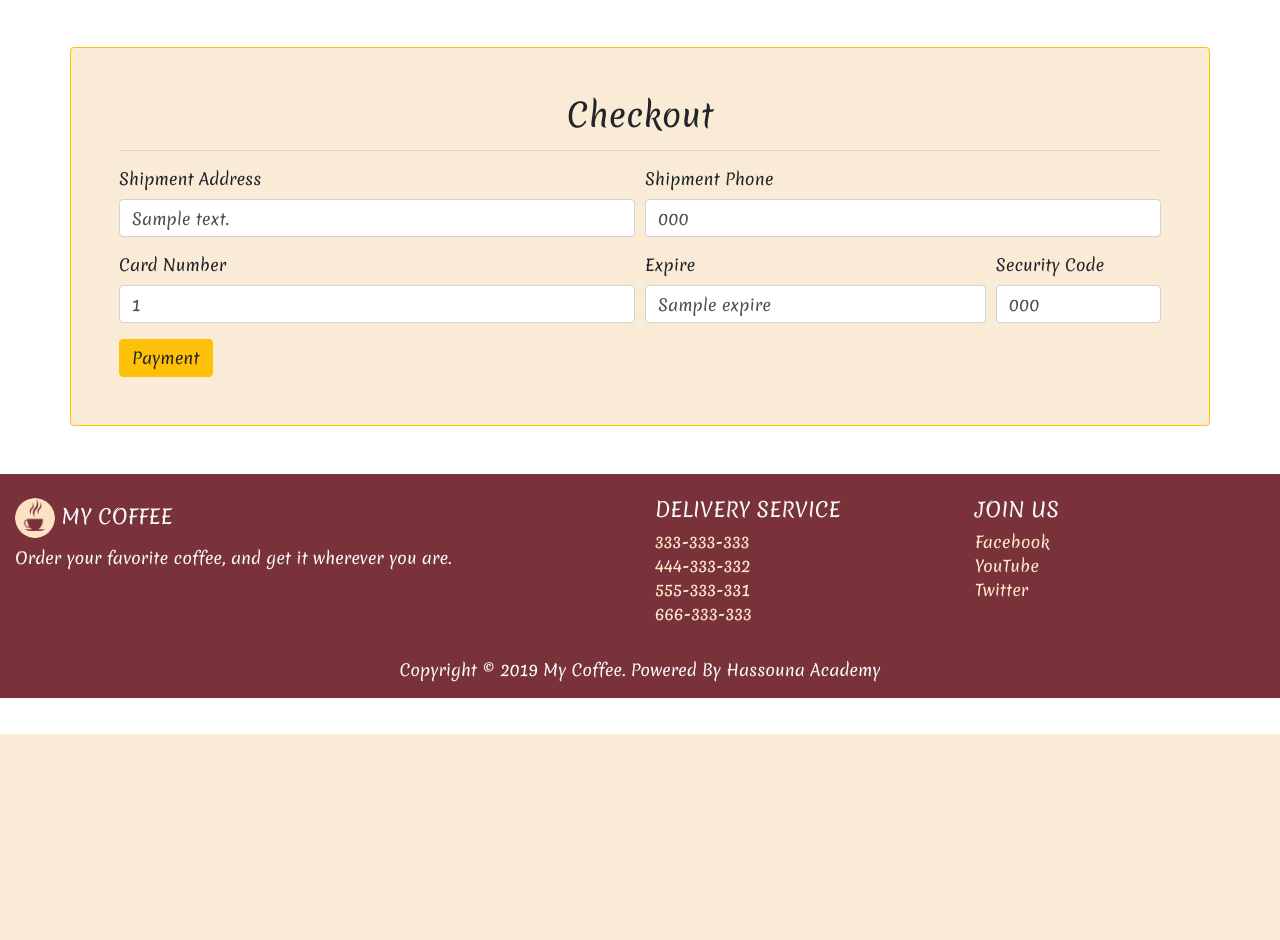
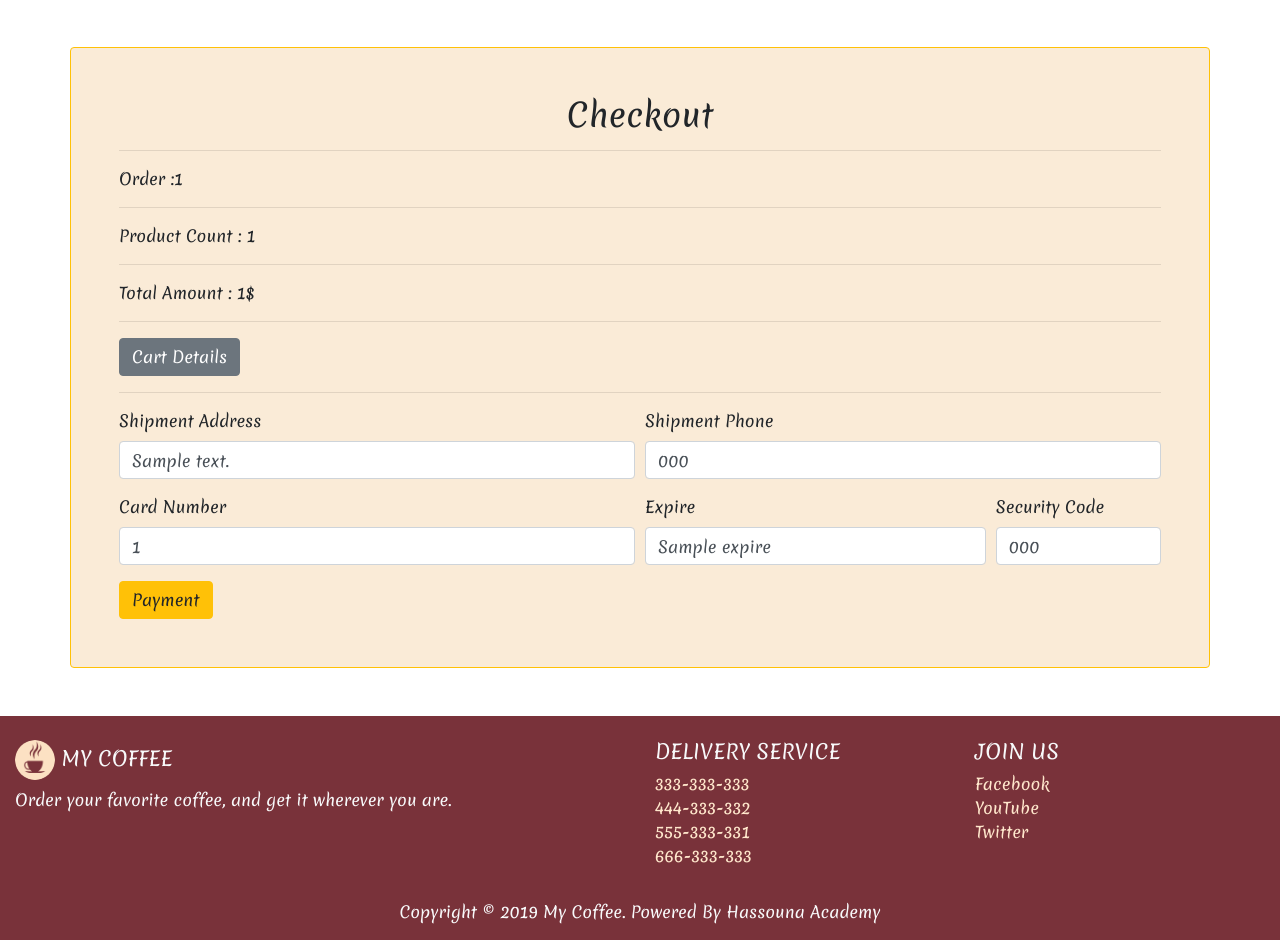
Before and after one commit to AbdelilahChahbouni/Django_Coffee_Website, a Django app: template templates/orders/payment.html in a window 1280 px wide. Shown: the part 66-1006 px from the top of the page. Before the commit the page ends 800 px from the top, so only its background shows below. Run offline with Django 4.2, Linux system fonts and the light colour scheme; a user stored in the database is signed in; tables that the repository leaves empty hold one stand-in row (values such as "Sample post"); the template is opened without the code that fills it: values that come from a table or form of the project are taken from there, most other values are stand-ins (such as "Sample title", 1, 10 or a date in 2020); some libraries are stand-ins or nearby versions.

Commit message:
add order details in checkout page

```diff
--- a/templates/orders/payment.html
+++ b/templates/orders/payment.html
@@ -11,17 +11,29 @@
                 You must be
                 <a href="{% url 'signin' %}" style="color:red;font-weight: bold;">Logged in</a>
             </h5>
+
+            {% elif not order %}
+                <h4> No orders Here </h4>
             {% else %}
-            {% if is_added == True %}
+                {% if is_added == True %}
 
 			<form method="POST" style="display: none">
 
-			{% else %}
+			    {% else %}
 
 				<form method="POST">
 
-			{% endif %}
+			    {% endif %}
 			{% csrf_token %}
+
+            Order :{{order.id}}
+            <hr>
+            Product Count : {{order_details.count}}
+            <hr>
+            Total Amount : {{total_price}}$
+            <hr>
+            <a href="{% url 'show_cart' %}" class="btn btn-secondary">Cart Details</a>
+            <hr>
             <div class="form-row">
                 <div class="form-group col-md-6">
                     <label for="inputShipaddress">Shipment Address</label>
--- a/templates/orders/show_cart.html
+++ b/templates/orders/show_cart.html
@@ -16,7 +16,7 @@
   </h4>
 	{% elif order %}
 		   <h4 >Full Name : {{order.user}}
-       <a href="{% url 'allproducts' %}" class="btn btn-outline-warning float-right ml1">Continue Shoping</a>
+       <a href="{% url 'allproducts' %}" class="btn btn-outline-warning float-right ml1 " style="margin-left: 10px;">Continue Shoping</a>
        <a href="{% url 'payment' %}" class="btn btn-outline-secondary float-right m1">Checkout</a>
        <br>
       </h4>
```
Also changed, not shown: orders/views.py (+15 -1 lines).
